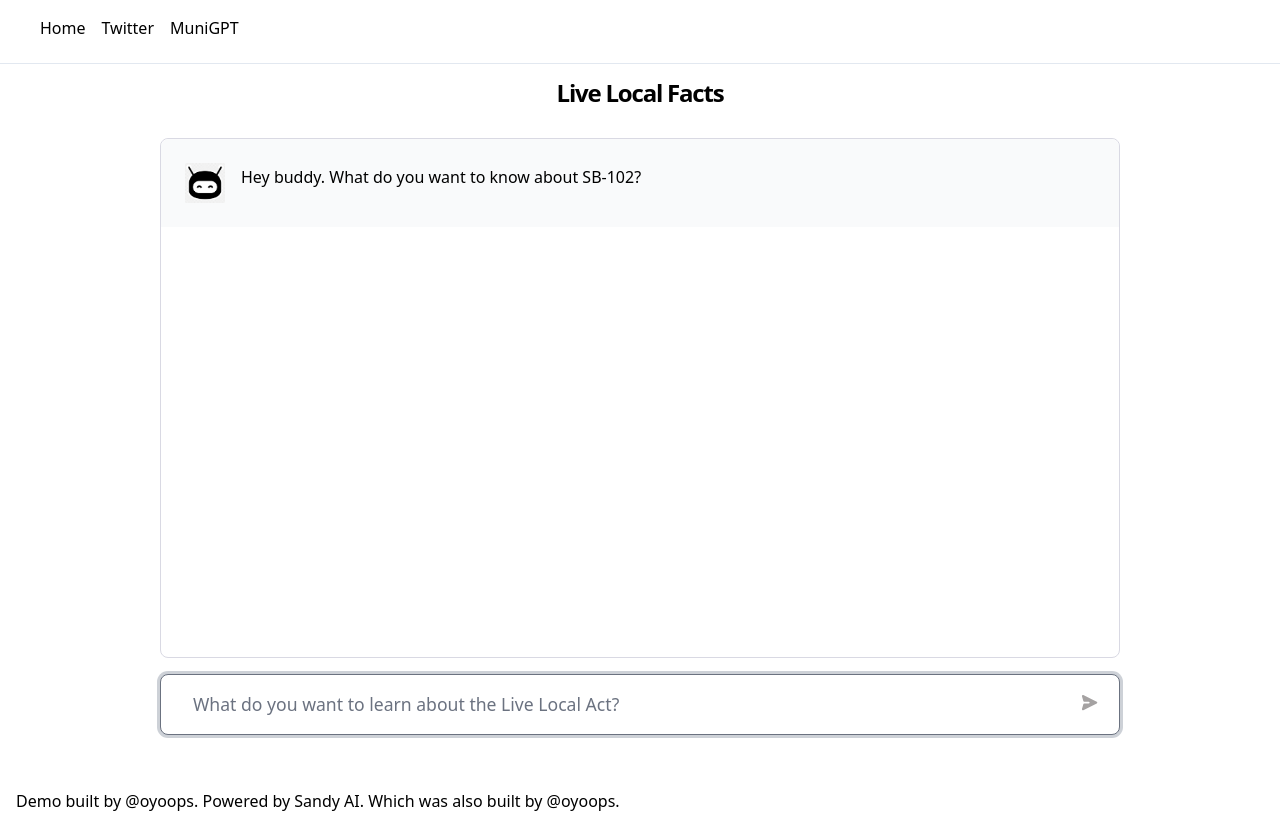
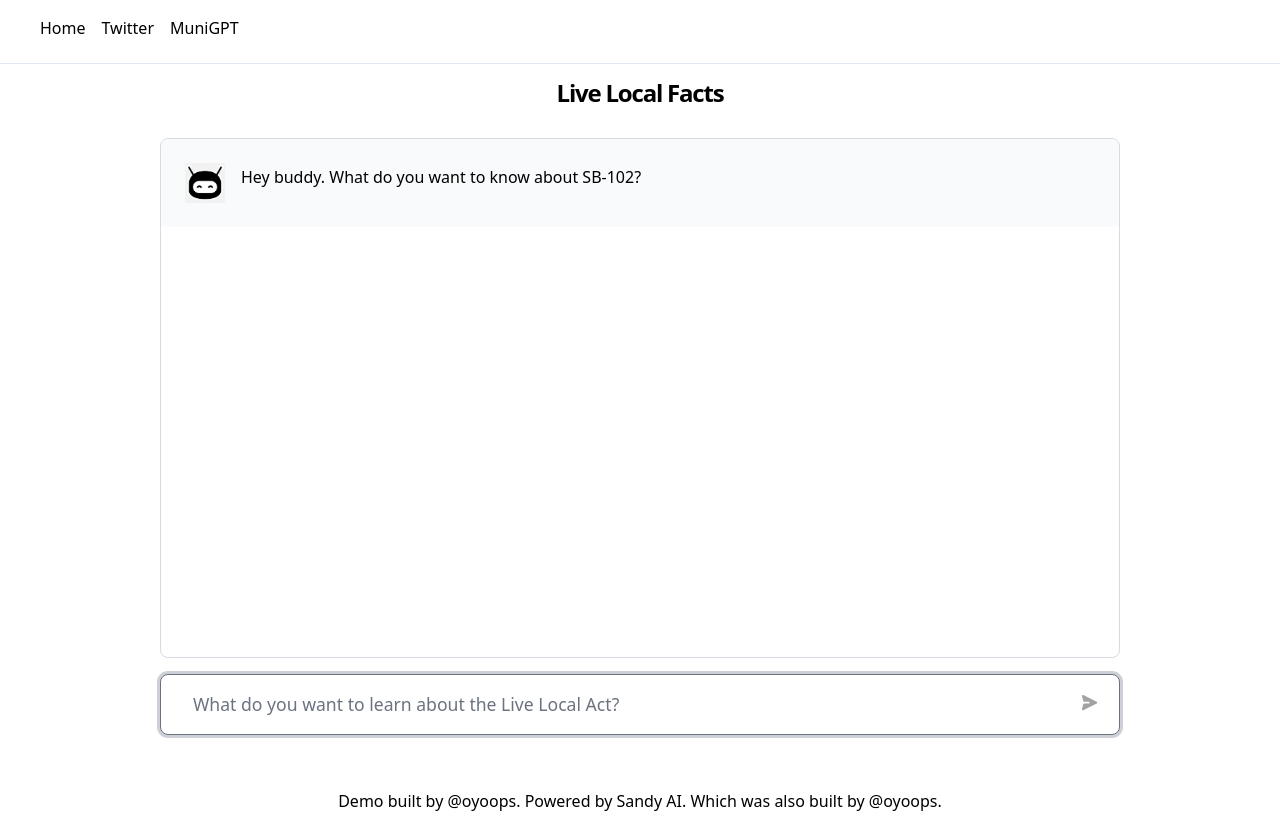
Before and after one commit to oyoops/LiveLocalFacts, a Next.js app: page / in a window 1280 px wide. Built offline with nearby package versions, Linux system fonts and the light colour scheme.

Commit message:
Update layout.tsx

```diff
--- a/components/layout.tsx
+++ b/components/layout.tsx
@@ -21,7 +21,7 @@
         </div>
       </header>
       <div>
-        <main className="mainContent">
+        <main className="flex w-full flex-1 flex-col overflow-hidden">
           {children}
         </main>
       </div>
```
